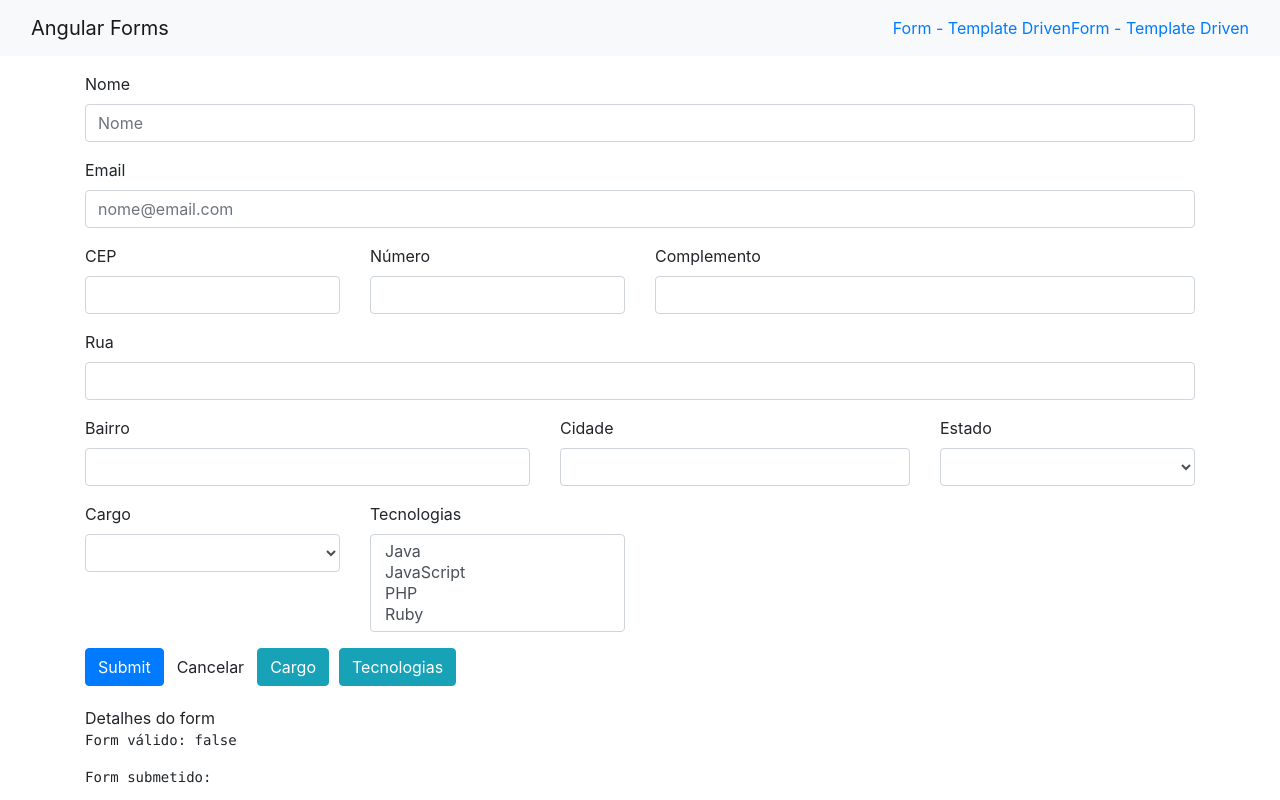
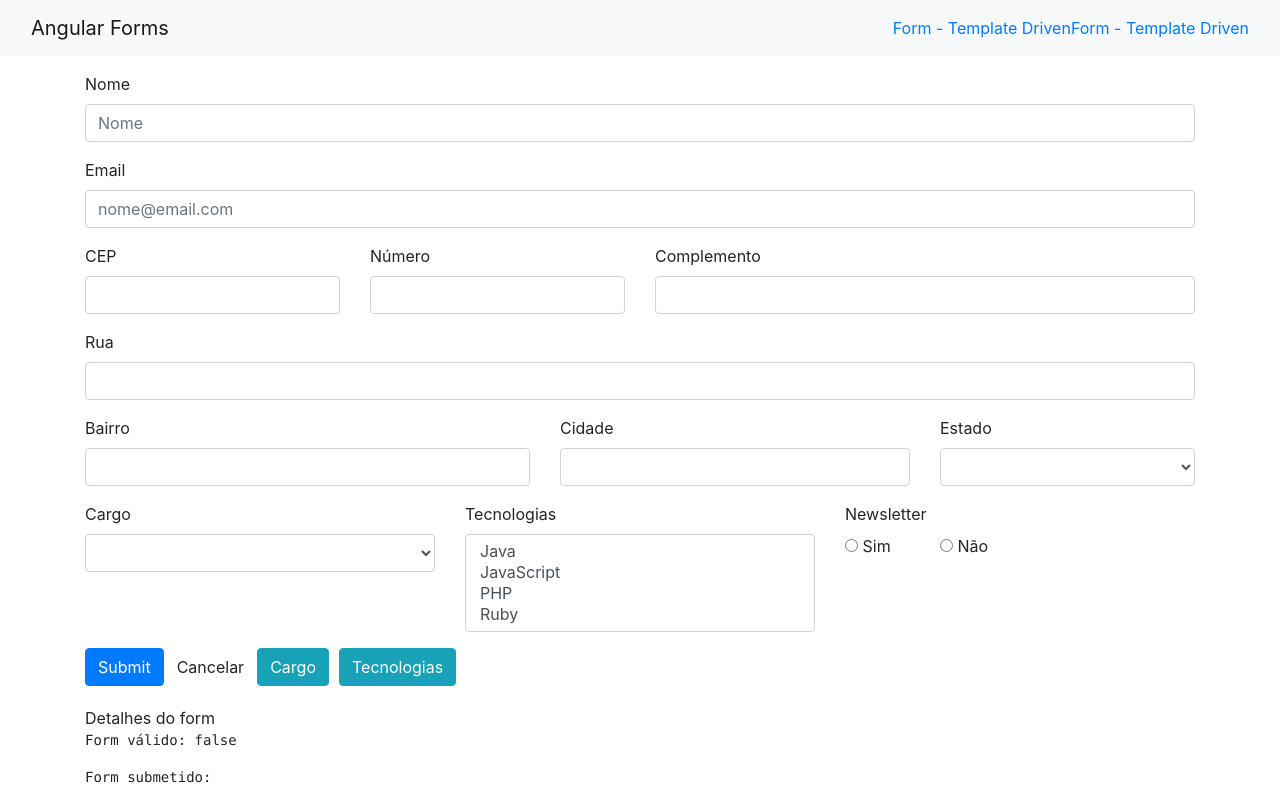
Before and after one commit to MarceloHEcker/curso-angular, an Angular app: page /dataForm in a window 1280 px wide. Shown: the top 800 px of the page. Built offline with nearby package versions, Linux system fonts and the light colour scheme.

Commit message:
aula105 radiobutton

```diff
--- a/src/app/data-form/data-form.component.html
+++ b/src/app/data-form/data-form.component.html
@@ -146,18 +146,29 @@
 
 
   <div class="form-group row">
-    <div class="col-md-3" [ngClass]="aplicaCssErro('cargo')">
+    <div class="col-md-4" [ngClass]="aplicaCssErro('cargo')">
       <label for="cargo" class="control-label">Cargo</label>
       <select class="form-control" id="cargo" formControlName="cargo" [compareWith]="compararCargos">
         <option *ngFor="let cargo of cargos" [ngValue]="cargo">{{ cargo.desc }}</option>
       </select>
     </div>
 
-    <div class="col-md-3" [ngClass]="aplicaCssErro('tecnologias')">
+    <div class="col-md-4" [ngClass]="aplicaCssErro('tecnologias')">
       <label for="tecnologias" class="control-label">Tecnologias</label>
       <select multiple formControlName="tecnologias" id="tecnologias" class="form-control">
         <option *ngFor="let tecnologia of tecnologias" [value]="tecnologia.nome">{{ tecnologia.desc }}</option>
       </select>
+    </div>
+
+    <div class="col-md-3" [ngClass]="aplicaCssErro('newsletter')">
+      <label for="newsletter" class="control-label">Newsletter</label>
+      <div class="row" id="newsletter">
+        <div class="col-sm-4" *ngFor="let item of newsletterOp">
+          <label class="radio-inline">
+            <input type="form-control" type="radio" [value]="item.valor" formControlName="newsletter" /> {{ item.desc }}
+          </label>
+        </div>
+      </div>
     </div>
 
 
--- a/src/app/data-form/data-form.component.ts
+++ b/src/app/data-form/data-form.component.ts
@@ -17,6 +17,7 @@
   estados: Observable<EstadoBr[]>;
   cargos: any[];
   tecnologias: any[];
+  newsletterOp: any[];
 
   constructor(
     private formBuilder: FormBuilder,
@@ -30,6 +31,7 @@
     this.estados = this.dropdownService.getEstadosBr();
     this.cargos = this.dropdownService.getCargos();
     this.tecnologias = this.dropdownService.getTecnologias();
+    this.newsletterOp = this.dropdownService.getNewsletter();
 
     /*this.dropdownService.getEstadosBr().subscribe(dados => {
       this.estados = dados;
@@ -59,7 +61,8 @@
       } ),
 
       cargo: [ null ],
-      tecnologias: [ null ]
+      tecnologias: [ null ],
+      newsletter: [ 's' ]
     } );
 
     // tslint:disable-next-line:max-line-length
--- a/src/app/shared/services/dropdown.service.ts
+++ b/src/app/shared/services/dropdown.service.ts
@@ -27,4 +27,11 @@
       { nome: 'ruby', desc: 'Ruby' }
     ]
   }
+
+  getNewsletter() {
+    return [
+      { valor: 's', desc: 'Sim' },
+      { valor: 'n', desc: 'Não' }
+    ];
+  }
 }
```
